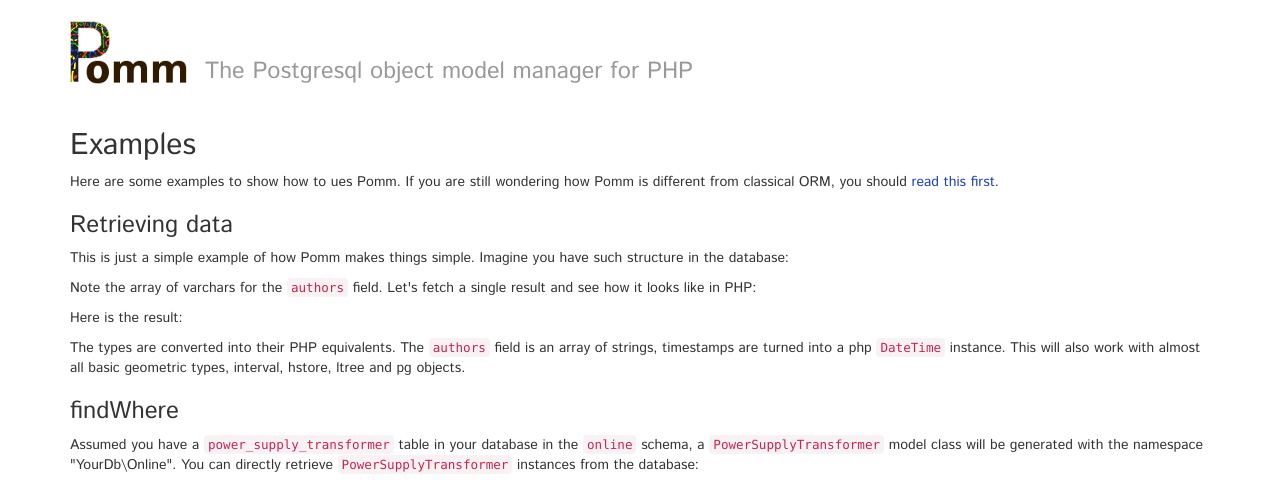
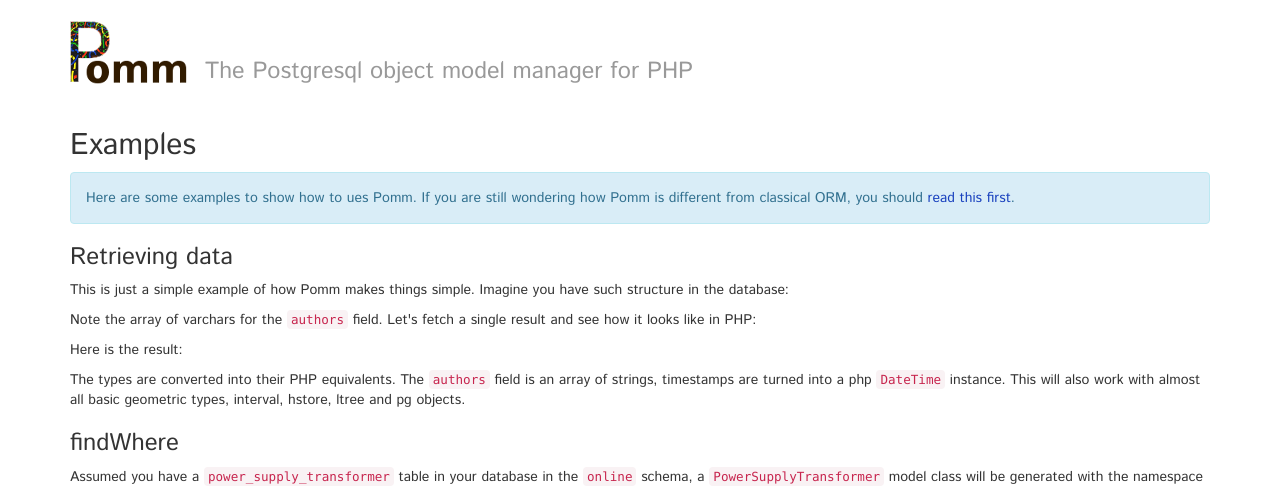
Before and after one commit to pragmafabrik/pomm-project.org, a PHP site: template sources/twig/examples.html.twig in a window 1280 px wide. Shown: the top 486 px of the page. Run offline with PHP 8.4, Linux system fonts and the light colour scheme; the template is opened without the code that fills it, so the values that code supplies are empty; some libraries are stand-ins or nearby versions.

Commit message:
Set alert notice on head notice in examples.

```diff
--- a/sources/twig/examples.html.twig
+++ b/sources/twig/examples.html.twig
@@ -4,7 +4,9 @@
 {% block content %}
 <div class="post">
   <h2>Examples</h2>
-  <p>Here are some examples to show how to ues Pomm. If you are still wondering how Pomm is different from classical ORM, you should <a href="{{ app.url_generator.generate('main_about') }}">read this first</a>.</p>
+  <div class="alert alert-info">
+    <p>Here are some examples to show how to ues Pomm. If you are still wondering how Pomm is different from classical ORM, you should <a href="{{ app.url_generator.generate('main_about') }}">read this first</a>.</p>
+  </div>
   <div class="entry">
     <h3>Retrieving data</h3>
     <a name="retrieving"></a>
```
